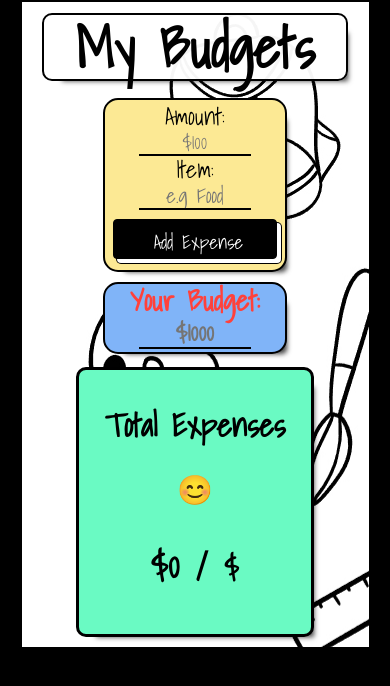
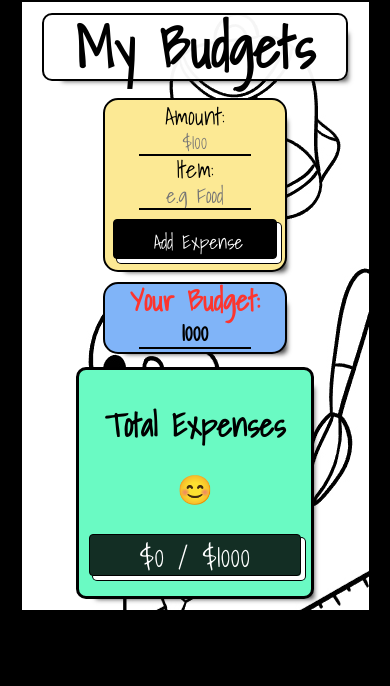
Before and after one commit to HoiJW/project-budget-app, a React (Create React App) app: page / in a window 390 px wide. Shown: the top 686 px of the page. Built offline with nearby package versions, Linux system fonts and the light colour scheme; no server answers; the database is empty.

Commit message:
adding more mobile styles

```diff
--- a/src/App.css
+++ b/src/App.css
@@ -346,7 +346,7 @@ p {
 }
 .right label {
   font-size: 1.8rem;
-  color: rgb(255, 65, 59);
+  color: rgb(252, 53, 47);
   font-weight: 600;
 }
 .right input {
@@ -411,6 +411,11 @@ p {
     width: 95%;
   }
 }
+@media (max-width: 440px) {
+  .expense-cards {
+    margin: 1% auto;
+  }
+}
 .progress-bar {
   border: 1px solid black;
   height: 20px;
@@ -437,8 +442,32 @@ p {
 .total p {
   text-decoration: none;
 }
+.total p,
+.total h3,
+.total .max {
+  transition: 1s;
+}
 .total .max {
   font-size: 2rem;
+}
+.total h3 {
+  color: white;
+  background-color: rgba(0, 0, 0, 0.8156862745);
+  background-image: none;
+  border: 1px solid #000;
+  border-radius: 4px;
+  box-shadow: #fff 4px 4px 0 0, #000 4px 4px 0 1px;
+  box-sizing: border-box;
+  display: inline-block;
+  font-weight: 400;
+  line-height: 20px;
+  margin: 0 5px 10px 0;
+  overflow: visible;
+  padding: 12px 40px;
+  text-align: center;
+  text-transform: none;
+  vertical-align: middle;
+  white-space: nowrap;
 }
 
 .green {
@@ -448,6 +477,9 @@ p {
 .green .sad {
   display: none;
 }
+.green .max {
+  color: rgb(255, 255, 255);
+}
 
 .yellow {
   background: rgb(241, 225, 129);
@@ -455,6 +487,13 @@ p {
 .yellow .smile,
 .yellow .sad {
   display: none;
+}
+.yellow p {
+  font-size: 2.5rem;
+}
+.yellow .max {
+  color: rgb(252, 53, 47);
+  text-decoration: underline;
 }
 
 .red {
@@ -464,10 +503,30 @@ p {
 .red .smile {
   display: none;
 }
+.red .max {
+  color: rgb(240, 240, 240);
+  font-size: 2.5rem;
+}
+.red h3 {
+  color: rgb(255, 0, 0);
+  font-size: 3.5rem;
+}
+.red p {
+  font-size: 3rem;
+}
 
 @media (max-width: 550px) {
   .total {
     width: 70%;
+  }
+  h3 {
+    width: 100%;
+  }
+  .green h3,
+.yellow h3,
+.red h3 {
+    font-size: 2rem;
+    padding: 10px 0;
   }
 }
 button {
--- a/src/App.js
+++ b/src/App.js
@@ -19,7 +19,7 @@ function App() {
 
   const[title, setTitle] = useState('');
 
-  const[userBudget, setUserBudget] = useState('');
+  const[userBudget, setUserBudget] = useState('1000');
   //set up numbers only rescurtion and not insync with val for expense
   const [v, setV] = useState(0);
 
@@ -89,7 +89,7 @@ function App() {
       const newState = [];
       for (let key in data) {
         newState.push(
-          { keys:key,
+          { key:key,
             amount: parseInt(data[key]['userInput']),
             title:data[key]['title'],
           // 1. make an object {}
@@ -123,7 +123,6 @@ function App() {
       //   );
 
       // }
-      console.log(newState);
       setExpenes(newState);
       // setBudget(newBudget);
       setTotal(newTotal);
@@ -169,7 +168,7 @@ function App() {
         <button onClick={handleSubmit}>Add Expense</button>
       </form>
 
-      <form className='right' action="submit">
+      <form className='right' >
         <label htmlFor="newBudget">Your Budget:</label>
         <input onChange={handleBudget}
         type="text"
--- a/src/ScssComponends/_expense-cards.scss
+++ b/src/ScssComponends/_expense-cards.scss
@@ -102,7 +102,7 @@ p{
     padding-top: 0;
     label{
         font-size: 1.8rem;
-        color: rgb(255, 65, 59);
+        color: rgb(252, 53, 47);
         font-weight: 600;
     }
     input{
@@ -171,3 +171,9 @@ p{
         }
     }
   }
+
+  @media (max-width: 440px) {
+    .expense-cards{
+        margin: 1% auto;
+    }
+  }
--- a/src/ScssComponends/_total-bar.scss
+++ b/src/ScssComponends/_total-bar.scss
@@ -12,15 +12,43 @@
     p{
         text-decoration: none;
     }
+    p,
+    h3,
+    .max{
+        transition: 1s;
+    }
     .max{
         font-size: 2rem;
     }
+    h3{
+        color: white;
+        background-color: #000000d0;
+        background-image: none;
+        border: 1px solid #000;
+        border-radius: 4px;
+        box-shadow: #fff 4px 4px 0 0,#000 4px 4px 0 1px;
+        box-sizing: border-box;
+        display: inline-block;
+        font-weight: 400;
+        line-height: 20px;
+        margin: 0 5px 10px 0;
+        overflow: visible;
+        padding: 12px 40px;
+        text-align: center;
+        text-transform: none;
+        vertical-align: middle;
+        white-space: nowrap;
+    }
+
 }
 .green{
     background: rgb(106, 250, 195);
     .meh,
     .sad{
         display: none;
+    }
+    .max{
+        color: rgb(255, 255, 255);
     }
 }
 .yellow{
@@ -29,6 +57,14 @@
     .sad{
         display: none;
     }
+    p{
+        font-size: 2.5rem;
+    }
+    .max{
+        color: rgb(252, 53, 47);
+        text-decoration: underline;
+    }
+
 }
 .red{
     background: rgb(233, 103, 103);
@@ -36,10 +72,34 @@
     .smile{
         display: none;
     }
+    .max{
+        color: rgb(240, 240, 240);
+        font-size: 2.5rem;
+    }
+    h3{
+        color: rgb(255, 0, 0);
+        font-size: 3.5rem;
+
+    }
+    p{
+        font-size: 3rem;
+    }
+
 }
 
 @media (max-width: 550px) {
     .total{
         width: 70%;
     }
+    h3{
+        width: 100%;
+    }
+    .green,
+    .yellow,
+    .red{
+        h3{
+            font-size: 2rem;
+            padding: 10px 0;
+        }
+    }
   }
```
Also changed, not shown: 1 other file (tests, documents, lock files or other folders).
